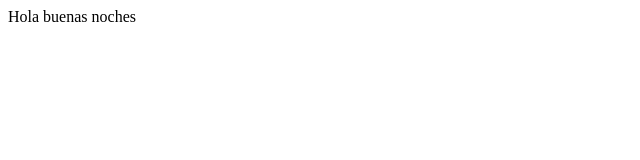
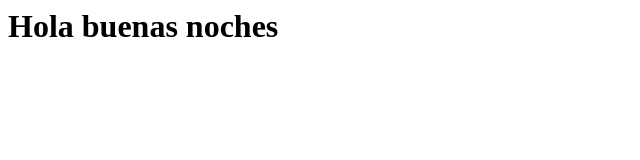
Before and after one commit to Thamara05/Thamara05, a plain HTML site: page index.html in a window 1280 px wide. Shown: the whole page, without its empty margins (0-640 px from the left). Drawn offline with Linux system fonts and the light colour scheme.

Commit message:
index.html

```diff
--- a/index.html
+++ b/index.html
@@ -1 +1 @@
-<p> Hola buenas noches </p>
+<h1> Hola buenas noches </h1>
```
